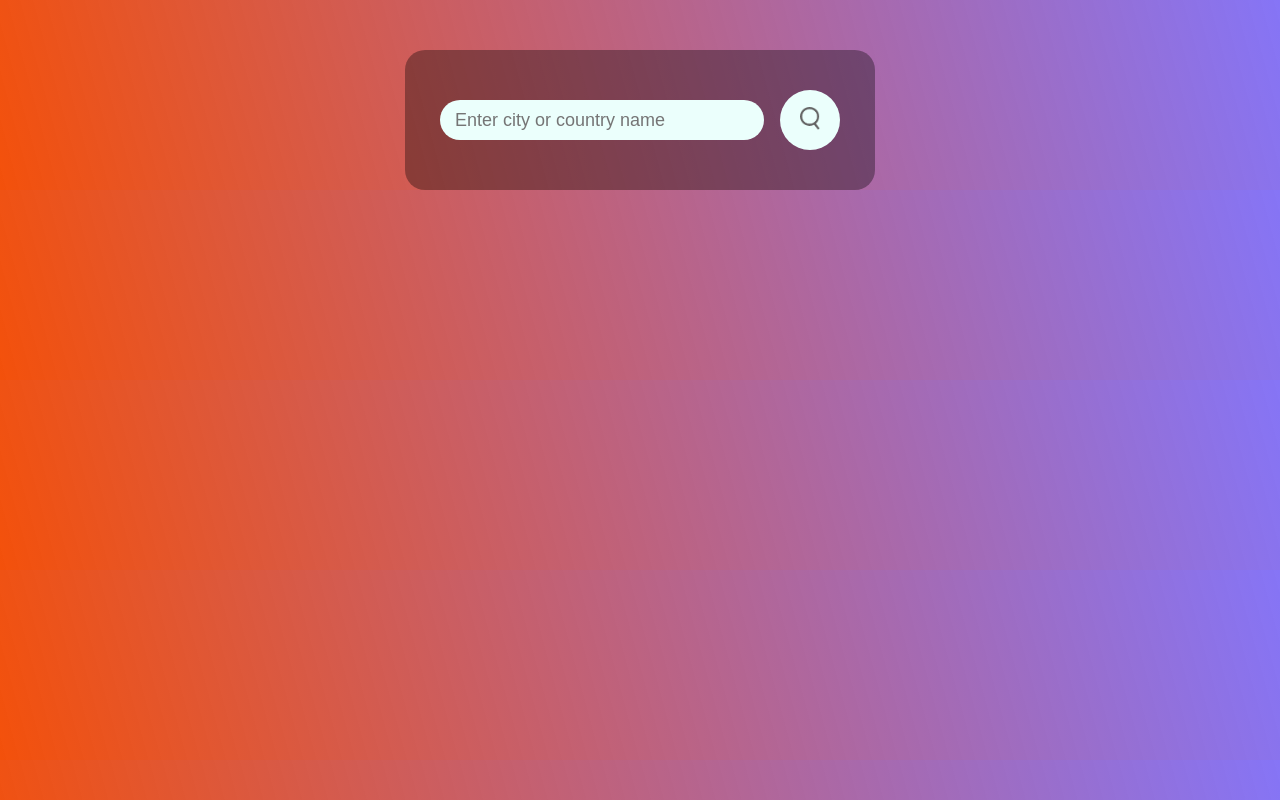
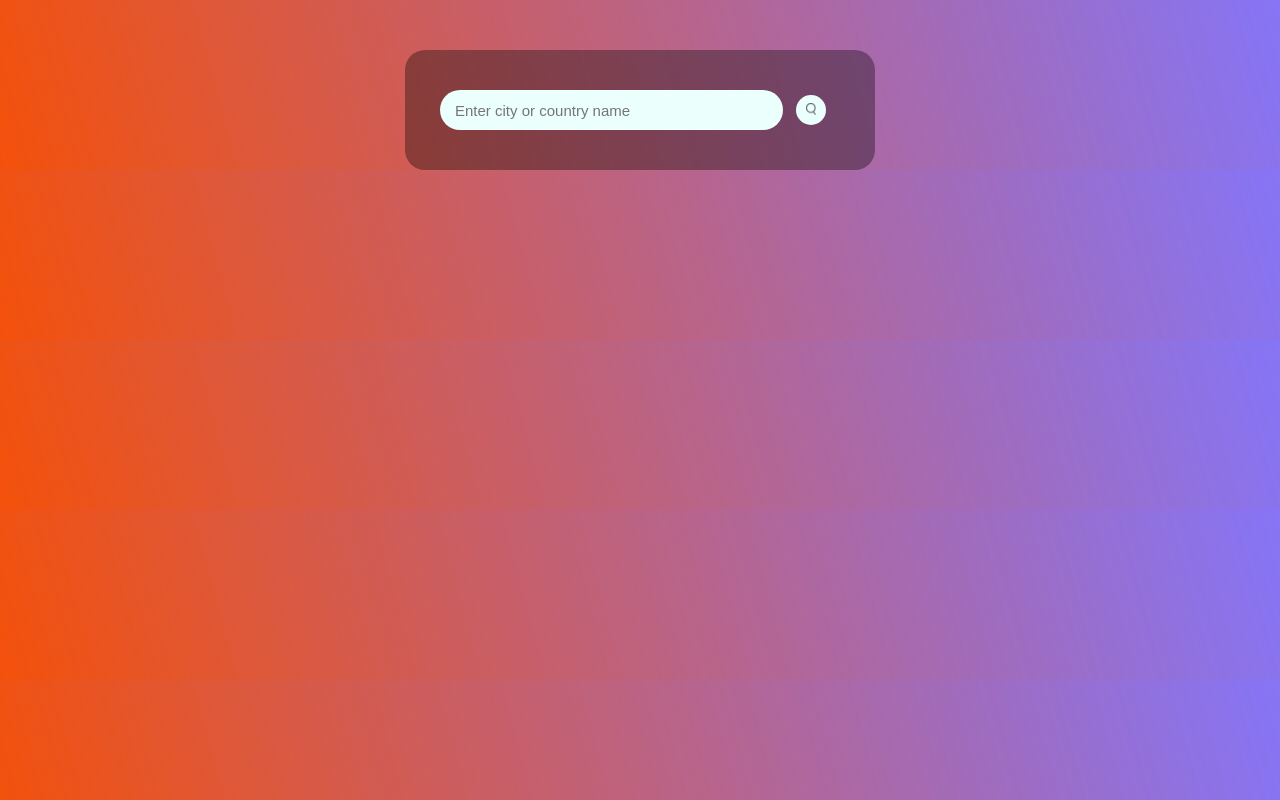
Before and after one commit to ShoaibCoder/Weather-api-app, a plain HTML site: page index.html in a window 1280 px wide. Drawn offline with Linux system fonts and the light colour scheme.

Commit message:
Update style.css

```diff
--- a/style.css
+++ b/style.css
@@ -39,7 +39,7 @@ justify-content: space-between;
     border-radius: 30px;
     flex: 1;
     margin-right: 16px;
-    font-size: 18px;
+    font-size: 15px;
 }
 
 .search button{
@@ -112,16 +112,17 @@ justify-content: space-between;
    .search button{
    height: 40px;
    width: 40px;
+   }
 
-     .card{
+   .card{
    width:100%;
    max-width: 340px;
    }
-
-   }
+}
 
 @media (min-width:360px){
-  .search button img{
+
+    .search button img{
         width: 10px;
     }
 
@@ -132,7 +133,7 @@ justify-content: space-between;
        margin-right:14px;
         }
 
-       .search input{
+        .search input{
        margin-right: 13px;
         }
 
```
